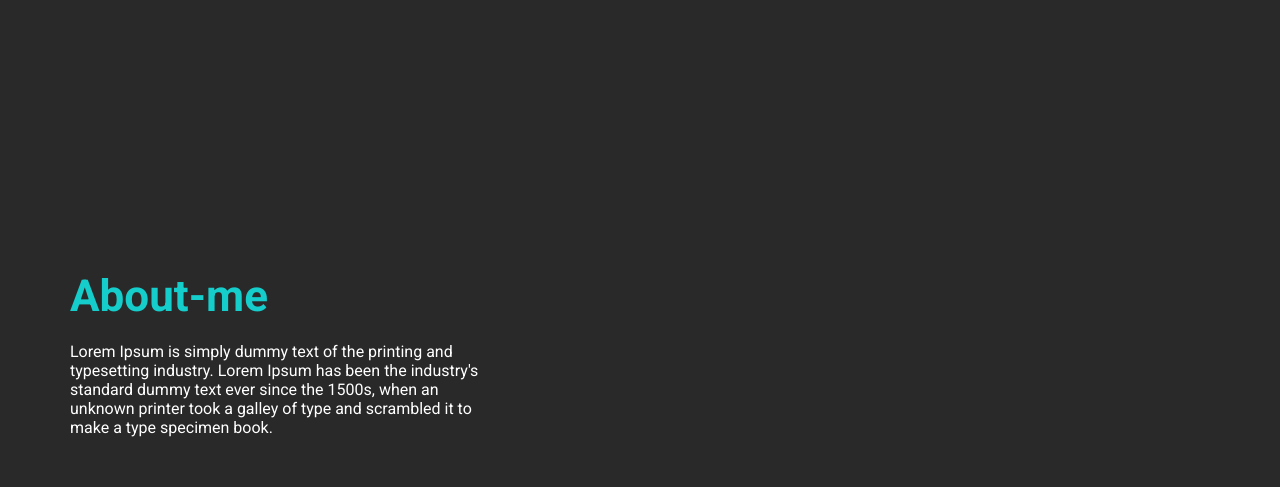
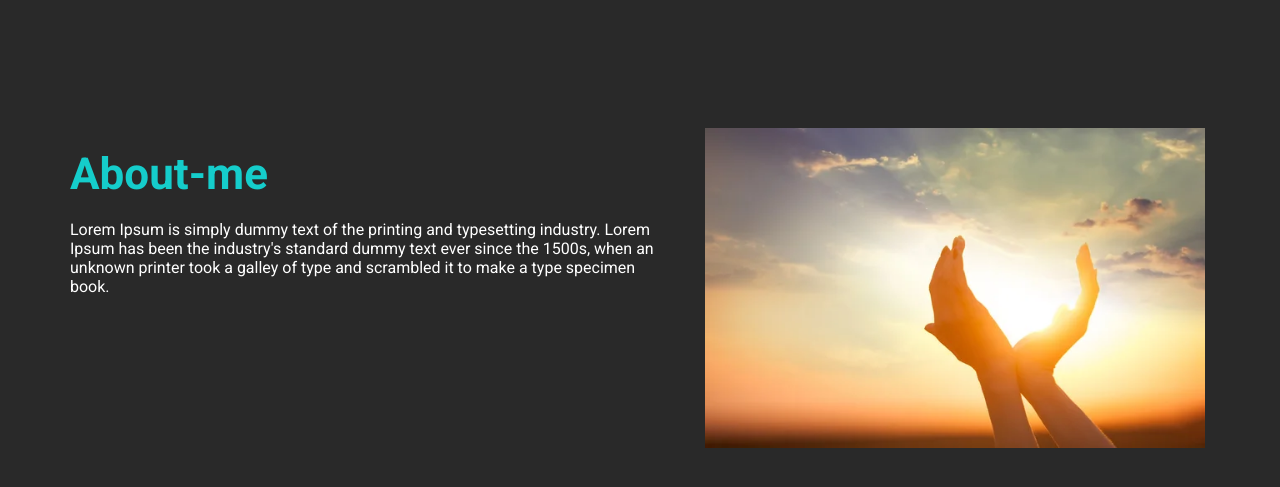
Before and after one commit to WerlynDev/-about-me, a plain HTML site: page index.html in a window 1280 px wide. Shown: the part 649-1136 px from the top of the page. Drawn offline with nearby package versions, Linux system fonts and the light colour scheme.

Commit message:
Settings V0.3

```diff
--- a/index.html
+++ b/index.html
@@ -50,10 +50,12 @@
                 printer took a galley of type and scrambled it to make a
                 type specimen book.</p>
         </div>
-        <div class="conteiner-image">
-            <span class="image"></span>
-            <span class="line-green"></span>
-            <span class="line-blue"></span>
+
+
+        <div class="conteiners-image">
+           <img src="image/ORA.jpg" alt="none">
+            <div class="line-green"></div>
+            <div class="line-blue"></div>
         </div>
     </section>
 
--- a/style.css
+++ b/style.css
@@ -85,32 +85,32 @@ svg {
     display:none;
 }
 
-section{
-    max-width:100%;
-    height:450px;
+.container-about-me {
+    display:flex;
+    justify-content:space-between;
     margin-top: 150px;
     margin-left:50px;
     margin-right:50px;
     /* background-color:rgb(255, 255, 255); */
 }
 
-
-section div.about-me {
+section > div.about-me {
     display:flex;
     flex-direction:column;
-    justify-content:center;
-    align-items:flex-start;
-    max-width:35%;
+    max-width:50%;
     height:100%;
     margin:20px;
 }
-div span.conteiner-image {
-    width:380px;
-    height:380px;
-    background:red;
+
+div.conteiners-image {
+    text-align:center;
+    width:50%;
 }
+div > img {
 
-
+    text-align:center;
+    width:500px;
+}
 
 
 
```
Also changed, not shown: image/ORA.jpg (added).
